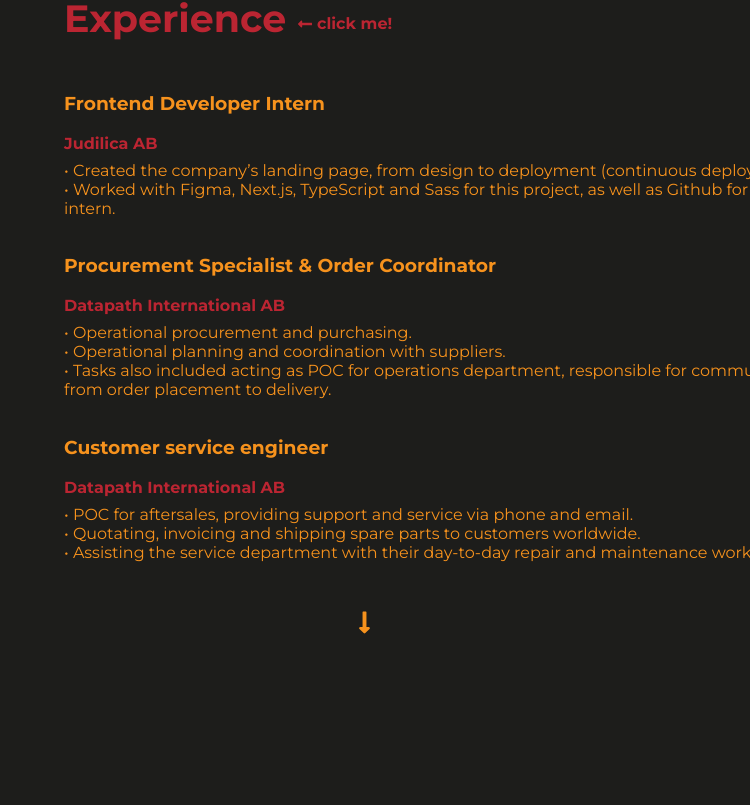
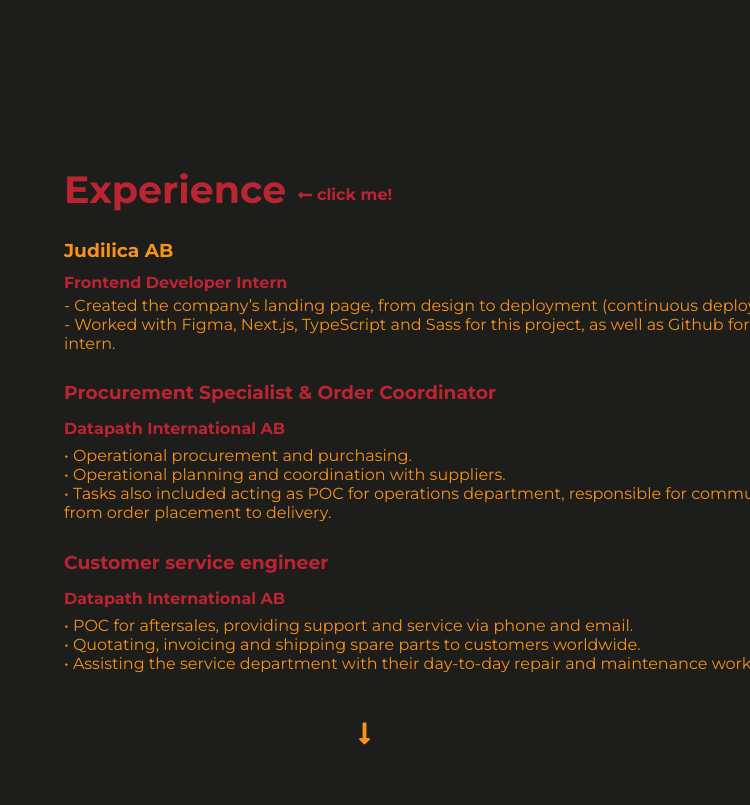
Before and after one commit to hamiat/folio, a React (Create React App) app: page / in a window 1280 px wide. Shown: the part 595-1400 px from the top of the page, without its empty margins (530-1280 px from the left). Built offline with nearby package versions, Linux system fonts and the light colour scheme.

Commit message:
changing color on job title

```diff
--- a/src/components/About/About.tsx
+++ b/src/components/About/About.tsx
@@ -5,6 +5,7 @@ import { motion, Variants } from "framer-motion";
 import Button from "../Button/Button";
 import Skills from "../Skills/Skills";
 import {FaLongArrowAltDown} from "react-icons/fa"
+import SkillsSvg from "../Skills/SkillsSvg";
 
 const delayStartVariants = {
   initial: {
@@ -89,7 +90,6 @@ const About: React.FC = () => {
             : { delayChildren: 0 }
         }
         className={style.about}
-
       >
 
           <motion.h1 variants={titleVariants}>Hello there!</motion.h1>
--- a/src/components/About/about.module.scss
+++ b/src/components/About/about.module.scss
@@ -1,5 +1,4 @@
 @import "../../styles/main.module.scss";
-
 
 .rightContent {
   grid-area: content;
@@ -10,35 +9,29 @@
   flex-direction: column;
   justify-content: space-between;
 
-
-
   .about {
     z-index: 2;
     display: flex;
     flex-direction: column;
+    padding-top: $mn*2;
 
     h1 {
       font-size: 40px;
     }
 
     h2 {
-  padding: 0 0 10px 48px ;
+      padding: 0 0 10px 48px;
     }
 
     p {
       font-weight: 300;
       font-size: 22px;
-  width: 70%;
-  padding: 0 0 50px 68px ;
+      width: 50%;
+      padding: 0 0 50px 68px;
     }
     .arrow {
-      padding: $mn $mn*6;
+      padding: $mn $mn * 6;
       font-size: 25px;
-
-    }
-
-
-
-
     }
   }
+}
--- a/src/components/Skills/Skills.tsx
+++ b/src/components/Skills/Skills.tsx
@@ -58,13 +58,13 @@ const Skills: React.FC = () => {
     <motion.section
       initial="offscreen"
       whileInView="onscreen"
-      viewport={{ once: false, amount: 0.3 }}
+      viewport={{ once: false, amount: 0.1 }}
       className={style.skills}
     >
 
      { whichTitle ?
      <motion.div variants={parentContainer} className={style.experiencesDiv}>
-         <motion.h2 onClick={changeTitle} variants={titleVariants} whileHover={{color: "#f7931e"}} >{title} <motion.span whileHover={{color: "#bc2633"}}  className={style.clickMe}><FaLongArrowAltLeft/> click me!</motion.span> </motion.h2>
+         <motion.h2 onClick={changeTitle} variants={titleVariants} whileHover={{color: "#f7931e"}} >{title} <motion.span  className={style.clickMe}><FaLongArrowAltLeft/> click me!</motion.span> </motion.h2>
         <div className={style.experiences}>
 
         <motion.div variants={contentVariants} className={style.exp}>
@@ -105,19 +105,21 @@ const Skills: React.FC = () => {
         </motion.div>
         :
         <motion.div variants={parentContainer} className={style.experiencesDiv}>
-       <motion.h2 onClick={changeTitle} variants={titleVariants} whileHover={{color: "#f7931e"}} >{title} <motion.span whileHover={{color: "#bc2633"}}  className={style.clickMe}><FaLongArrowAltLeft/> click me!</motion.span> </motion.h2>
+       <motion.h2 onClick={changeTitle} variants={titleVariants} whileHover={{color: "#f7931e"}} >{title} <motion.span  className={style.clickMe}><FaLongArrowAltLeft/> click me!</motion.span> </motion.h2>
         <div className={style.experiences}>
 
         <motion.div variants={contentVariants} className={style.exp}>
+          <h3>Judilica AB</h3>
           <div className={style.jobTitleDiv}>
-            <h3>Frontend Developer Intern</h3>
+
+            <h4>Frontend Developer Intern</h4>
             <p>Sept 2021 - April 2022 </p>
           </div>
-          <h4>Judilica AB</h4>
+
           <p>
-          • Created the company’s landing page, from design to
+          - Created the company’s landing page, from design to
 deployment (continuous deployment).<br/>
-• Worked with Figma, Next.js, TypeScript and Sass for this project,
+- Worked with Figma, Next.js, TypeScript and Sass for this project,
 as well as Github for collaboration with a fellow intern.
           </p>
         </motion.div>
@@ -157,8 +159,12 @@ Assisting the service department with their day-to-day repair and maintenance wo
 
 
 
+        <motion.div
+        variants={contentVariants}
+        className={style.arrowToSkills}>
+          <FaLongArrowAltDown/>
+        </motion.div>
 
-        <motion.div variants={contentVariants} className={style.arrowToSkills}><FaLongArrowAltDown/></motion.div>
         <div className={style.skillsIcons}>
          <SkillsSvg />
         </div>
--- a/src/components/Skills/skills.module.scss
+++ b/src/components/Skills/skills.module.scss
@@ -1,14 +1,40 @@
 @import "../../styles/main.module.scss";
 
-svg {
-  cursor: pointer;
-}
+
 
   .skills {
     display: flex;
     flex-direction: column;
     justify-content: space-between;
 padding-top: $mn*3;
+
+.experiences {
+  display: flex;
+ flex-direction: column;
+ gap: 18px;
+ margin-top: -$mn;
+
+  .exp {
+    width: 80%;
+
+
+
+  .jobTitleDiv {
+    display: flex;
+    justify-content: space-between;
+    align-items: center;
+ color: $redish;
+ margin: -8px 0 -4px 0;
+
+  }
+}
+}
+
+svg {
+  cursor: pointer;
+}
+
+
 
 .softDiv {
   width: 80%;
@@ -39,25 +65,7 @@ h2 {
 
 
 
-  .experiences {
-    display: flex;
-   flex-direction: column;
-   gap: 18px;
-   margin-top: -24px;
 
-    .exp {
-      width: 80%;
-    }
-
-    .jobTitleDiv {
-      display: flex;
-      justify-content: space-between;
-      align-items: center;
-      gap: 8px;
-
-
-    }
-  }
 
  }
  .arrowToSkills {
--- a/src/styles/main.module.scss
+++ b/src/styles/main.module.scss
@@ -41,6 +41,7 @@ body {
     .btnTwo {
       grid-area: lightMode;
       place-self: end;
+      padding-top: $mn;
     }
 
     .leftContent {
@@ -67,11 +68,6 @@ body {
       }
     }
 
-    .rightContent {
-      grid-area: content;
-      width: max-content;
-      height: max-content;
-      z-index: 2;
-    }
+
   }
 }
```
Lines whose indentation alone changed are shown as unchanged.
